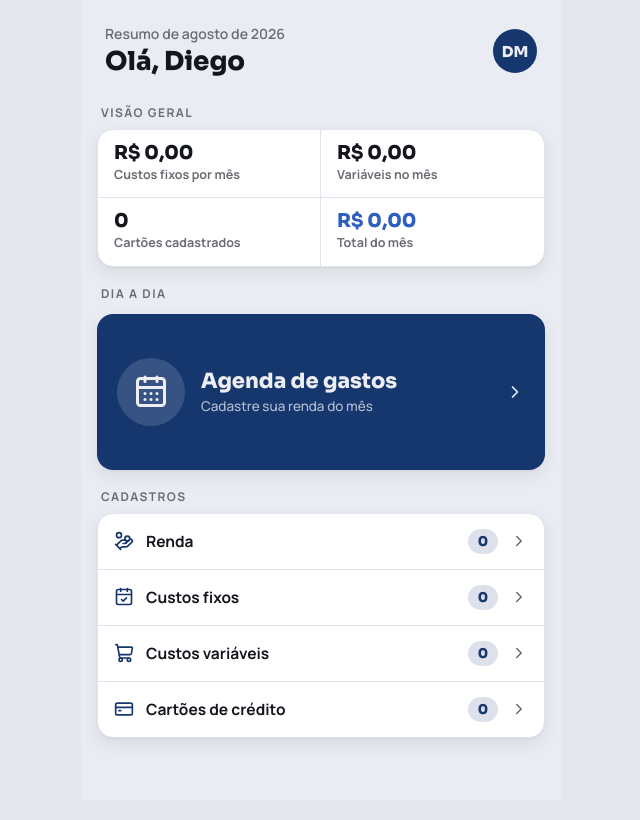
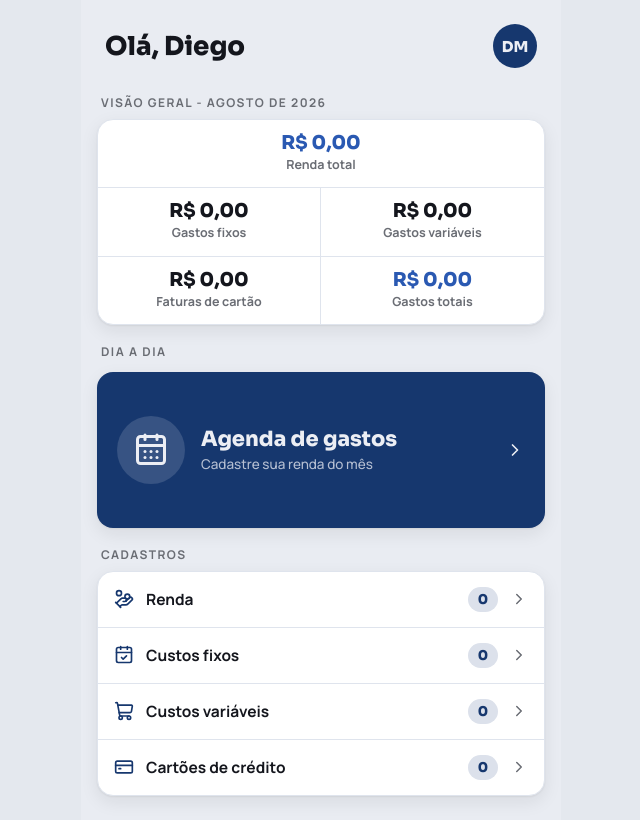
Before and after one commit to TechMind-IA/plano-real, a Next.js app: page / in a window 1280 px wide. Shown: the whole page, without its empty margins (319-959 px from the left). Built offline with nearby package versions, Linux system fonts and the light colour scheme; no server answers; the database is empty.

Commit message:
Ajustes de visualização

```diff
--- a/src/app/globals.css
+++ b/src/app/globals.css
@@ -226,7 +226,7 @@ button {
   margin-top: 12px;
 }
 
-/* Grade 2x2 "visão geral" */
+/* Grade "visão geral": 1ª linha mesclada (2 células), depois 2x2 */
 .overview-grid {
   display: grid;
   grid-template-columns: 1fr 1fr;
@@ -234,13 +234,14 @@ button {
 .overview-cell {
   display: flex;
   flex-direction: column;
-  align-items: flex-start;
+  align-items: center;
+  justify-content: center;
   gap: 4px;
   padding: 14px 16px;
   background: transparent;
   border: none;
-  cursor: pointer;
-  text-align: left;
+  cursor: default;
+  text-align: center;
   text-decoration: none;
   color: var(--text);
   transition: transform 0.12s ease;
@@ -248,11 +249,15 @@ button {
 .overview-cell:active {
   transform: scale(0.97);
 }
-.overview-cell:nth-child(odd) {
+/* Coluna da esquerda das linhas 2x2 (2ª e 4ª células) leva a linha vertical. */
+.overview-cell:nth-child(even) {
   border-right: 1px solid var(--border);
 }
-.overview-cell:nth-child(-n + 2) {
+.overview-cell:nth-child(-n + 3) {
   border-bottom: 1px solid var(--border);
+}
+.overview-cell-full {
+  grid-column: 1 / -1;
 }
 /* 19px (o cânone usa 26px para contagens curtas): as células daqui exibem
    moeda — "R$ 3.000,00" precisa caber em meia coluna sem quebrar. */
@@ -264,7 +269,8 @@ button {
   white-space: nowrap;
 }
 .overview-cell .num.hot {
-  color: var(--accent);
+  /* Um pouco mais escuro que o acento (mix entre azul-médio e azul-profundo). */
+  color: color-mix(in oklab, var(--c-mid) 85%, var(--c-deep));
 }
 .overview-cell .lbl {
   font-size: 12.5px;
--- a/src/app/page.tsx
+++ b/src/app/page.tsx
@@ -32,6 +32,7 @@ export default async function Home() {
   const rendasDoMes = listaRendas.filter(
     (r) => r.mes === null || r.mes === mesAtualISO(),
   );
+  const rendaTotalMes = rendasDoMes.reduce((s, r) => s + r.valorCentavos, 0);
   const totalFixos = fixos.reduce((s, c) => s + c.valorCentavos, 0);
   const totalVariaveis = variaveisDoMes.reduce((s, c) => s + c.valorCentavos, 0);
   const totalMes = totalFixos + totalVariaveis + cotaHoje.faturasCentavos;
@@ -40,32 +41,35 @@ export default async function Home() {
     <div className="page">
       <div className="greeting">
         <div className="greeting-text">
-          <small>Resumo de {nomeMesAtual()}</small>
           <h1>Olá, Diego</h1>
         </div>
         <span className="avatar">DM</span>
       </div>
 
       <div className="section-label">
-        <span>Visão geral</span>
+        <span>Visão geral - {nomeMesAtual()}</span>
       </div>
       <div className="card">
         <div className="overview-grid">
-          <Link href="/fixos" className="overview-cell">
+          <div className="overview-cell overview-cell-full">
+            <span className="num hot">{formatarCentavos(rendaTotalMes)}</span>
+            <span className="lbl">Renda total</span>
+          </div>
+          <div className="overview-cell">
             <span className="num">{formatarCentavos(totalFixos)}</span>
-            <span className="lbl">Custos fixos por mês</span>
-          </Link>
-          <Link href="/variaveis" className="overview-cell">
+            <span className="lbl">Gastos fixos</span>
+          </div>
+          <div className="overview-cell">
             <span className="num">{formatarCentavos(totalVariaveis)}</span>
-            <span className="lbl">Variáveis no mês</span>
-          </Link>
-          <Link href="/cartoes" className="overview-cell">
-            <span className="num">{listaCartoes.length}</span>
-            <span className="lbl">Cartões cadastrados</span>
-          </Link>
-          <div className="overview-cell" style={{ cursor: "default" }}>
+            <span className="lbl">Gastos variáveis</span>
+          </div>
+          <div className="overview-cell">
+            <span className="num">{formatarCentavos(cotaHoje.faturasCentavos)}</span>
+            <span className="lbl">Faturas de cartão</span>
+          </div>
+          <div className="overview-cell">
             <span className="num hot">{formatarCentavos(totalMes)}</span>
-            <span className="lbl">Total do mês</span>
+            <span className="lbl">Gastos totais</span>
           </div>
         </div>
       </div>
```
